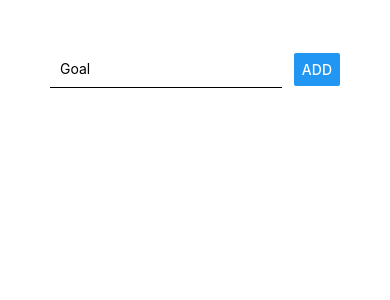
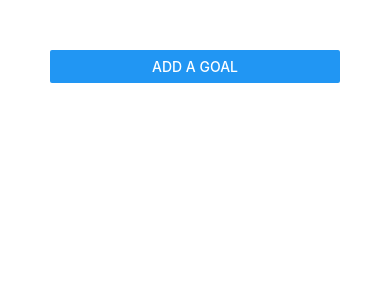
Before and after one commit to CAM603/goals-app, a React Native app: screen / in a window 390 px wide. Shown: the top 300 px of the page. Built offline with nearby package versions, Linux system fonts and the light colour scheme.

Commit message:
ADD modal

```diff
--- a/App.js
+++ b/App.js
@@ -1,42 +1,48 @@
 import React, {useState} from 'react';
-import { StyleSheet, Text, View, TextInput, Button, ScrollView, FlatList } from 'react-native';
+import { StyleSheet, Text, View, Button, FlatList } from 'react-native';
+
+import GoalItem from './components/Goaltem';
+import GoalInput from './components/GoalInput';
 
 export default function App() {
-  const [enteredGoal, setEnteredGoal] = useState('');
-  const [goals, setGoals] = useState([])
+  const [goals, setGoals] = useState([]);
+  const [isAdding, setIsAdding] = useState(false)
 
-  const goalInputHandler = (text) => {
-    setEnteredGoal(text)
+  const addGoalHandler = (goal) => {
+    // setGoals([...goals, enteredGoal])
+    setGoals(currentGoals => [
+      ...currentGoals, {id: Math.random().toString(), text: goal}
+    ]);
+    setIsAdding(false);
   }
 
-  const addGoalHandler = () => {
-    // setGoals([...goals, enteredGoal])
-    setGoals(currentGoals => [
-      ...currentGoals, {id: Math.random().toString(), text: enteredGoal}
-    ]);
+  const onDelete = (goalId) => {
+    setGoals(currentGoals => {
+      return currentGoals.filter(goal => goal.id !== goalId)
+    })
+  }
+
+  const cancelAdd = () => {
+    setIsAdding(false)
   }
 
   return (
     <View style={styles.screen}>
-      <View style={styles.inputContainer}>
-        <TextInput
-          placeholder="Goal"
-          style={styles.input}
-          onChangeText={goalInputHandler}
-          value={enteredGoal}
-        />
-        <Button
-          title="ADD"
-          onPress={addGoalHandler}
-        />
-      </View>
+      <Button title="Add a Goal" onPress={() => setIsAdding(true)}/>
+      <GoalInput
+        addGoalHandler={addGoalHandler}
+        visible={isAdding}
+        cancelAdd={cancelAdd}
+      />
       <FlatList
-      keyExtractor={(item, index) => item.id}
+        keyExtractor={(item, index) => item.id}
         data={goals}
-        renderItem={item => (
-          <View style={styles.listItem}>
-            <Text>{item.item.text}</Text>
-          </View>
+        renderItem={itemData => (
+          <GoalItem
+            onDelete={onDelete}
+            title={itemData.item.text}
+            id={itemData.item.id}
+          />
         )}
       />
     </View>
@@ -46,23 +52,5 @@ export default function App() {
 const styles = StyleSheet.create({
   screen: {
     padding: 50
-  },
-  input: {
-    borderBottomColor: 'black',
-    borderBottomWidth: 1,
-    padding: 10,
-    width: '80%'
-  },
-  inputContainer: {
-    flexDirection: 'row',
-    justifyContent: 'space-between',
-    alignItems: 'center'
-  },
-  listItem: {
-    padding: 10,
-    marginVertical: 10,
-    backgroundColor: '#BADA22',
-    borderColor: 'black',
-    borderWidth: 1
   }
 });
--- /dev/null
+++ b/components/GoalInput.js
@@ -0,0 +1,65 @@
+import React, {useState} from 'react';
+import {StyleSheet, View, TextInput, Button, Modal} from 'react-native';
+
+const GoalInput = (props) => {
+  const [enteredGoal, setEnteredGoal] = useState('');
+
+  const goalInputHandler = (text) => {
+    setEnteredGoal(text)
+  }
+  const addGoal = () => {
+    if(!enteredGoal) {
+      return
+    }
+    props.addGoalHandler(enteredGoal)
+    setEnteredGoal('')
+  }
+  return (
+    <Modal visible={props.visible} animationType="slide">
+      <View style={styles.inputContainer}>
+        <TextInput
+              placeholder="Goal"
+              style={styles.input}
+              onChangeText={goalInputHandler}
+              value={enteredGoal}
+        />
+        <View style={styles.buttonContainer}>
+          <View style={styles.button}>
+            <Button title="CANCEL" color="red" onPress={props.cancelAdd}/>
+          </View>
+          <View style={styles.button}>
+            <Button
+              title="ADD"
+              onPress={addGoal}
+            />
+          </View>
+        </View>
+      </View>
+    </Modal>
+  )
+}
+
+const styles = StyleSheet.create({
+  input: {
+    borderBottomColor: 'black',
+    borderBottomWidth: 1,
+    padding: 10,
+    width: '80%',
+    marginBottom: 10
+  },
+  inputContainer: {
+    flex: 1,
+    justifyContent: 'center',
+    alignItems: 'center'
+  },
+  buttonContainer: {
+    flexDirection: 'row',
+    width: '50%',
+    justifyContent: 'space-between'
+  },
+  button: {
+    width: 100
+  }
+})
+
+export default GoalInput;
--- /dev/null
+++ b/components/Goaltem.js
@@ -0,0 +1,24 @@
+import React from 'react';
+import {StyleSheet, View, Text, TouchableOpacity} from 'react-native';
+
+const GoalItem = (props) => {
+  return (
+    <TouchableOpacity onPress={() => props.onDelete(props.id)} activeOpacity={0.7}>
+      <View style={styles.listItem}>
+        <Text>{props.title}</Text>
+      </View>
+    </TouchableOpacity>
+  )
+}
+
+const styles = StyleSheet.create({
+  listItem: {
+    padding: 10,
+    marginVertical: 10,
+    backgroundColor: '#BADA22',
+    borderColor: 'black',
+    borderWidth: 1
+  }
+})
+
+export default GoalItem;
```
